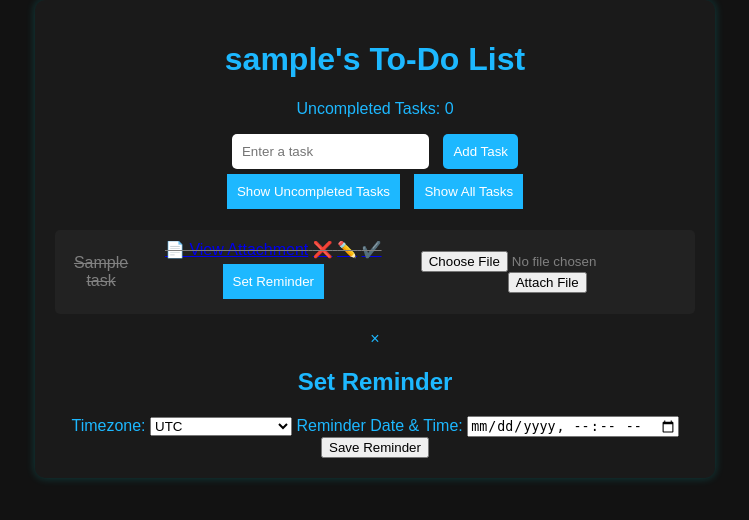
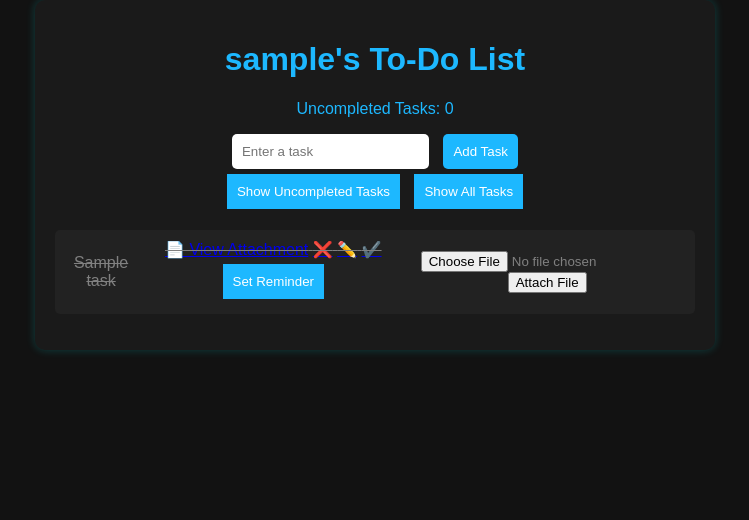
Before and after one commit to danielta18/CloudBerry-CapStone, a Flask app: page / in a window 1280 px wide. Shown: the top 520 px of the page, without its empty margins (265-1014 px from the left). Run offline with Flask 3, Linux system fonts and the light colour scheme; a user stored in the database is signed in; tables that the repository leaves empty hold one stand-in row (values such as "Sample post").

Commit message:
fixing reminder popup

```diff
--- a/app/static/styles.css
+++ b/app/static/styles.css
@@ -56,3 +56,43 @@ h1 {
     margin: 5px;
     cursor: pointer;
 }
+
+.completed {
+    text-decoration: line-through;
+}
+.modal {
+    display: none;
+    position: fixed;
+    z-index: 1;
+    left: 0;
+    top: 0;
+    width: 100%;
+    height: 100%;
+    overflow: auto;
+    background-color: rgba(0,0,0,0.4); /* Dimmed background */
+}
+
+.modal-content {
+    background-color: #fefefe;
+    margin: 10% auto;
+    padding: 20px;
+    border: 1px solid #888;
+    width: 80%;
+    max-width: 500px;
+    box-shadow: 0 5px 15px rgba(0,0,0,0.3);
+    border-radius: 8px;
+}
+
+.close {
+    color: #aaa;
+    float: right;
+    font-size: 28px;
+    font-weight: bold;
+}
+
+.close:hover,
+.close:focus {
+    color: black;
+    text-decoration: none;
+    cursor: pointer;
+}
--- a/app/templates/index.html
+++ b/app/templates/index.html
@@ -3,27 +3,20 @@
 <head>
     <title>{{ username }}'s To-Do List</title>
     <link rel="stylesheet" type="text/css" href="{{ url_for('static', filename='styles.css') }}">
-    <style>
-        .completed {
-            text-decoration: line-through;
-        }
-    </style>
     <script>
-        function confirmDelete(taskId) {
-            if (confirm("Are you sure you want to delete this task?")) {
-                window.location.href = "/delete/" + taskId;
-            }
-        }
+        // Open the popup for a specific task
         function openReminderPopup(taskId) {
             document.getElementById("task_id").value = taskId;
             document.getElementById("reminderPopup").style.display = "block";
         }
 
+        // Close the popup
         function closeReminderPopup() {
             document.getElementById("reminderPopup").style.display = "none";
         }
 
-document.getElementById("reminderForm").onsubmit = async function(event) {
+        // Handle the reminder form submission
+        async function submitReminder(event) {
             event.preventDefault();
 
             const taskId = document.getElementById("task_id").value;
@@ -35,7 +28,11 @@ document.getElementById("reminderForm").onsubmit = async function(event) {
                 headers: {
                     "Content-Type": "application/json"
                 },
-        body: JSON.stringify({ task_id: taskId, timezone: timezone, reminder_datetime: reminderDatetime })
+                body: JSON.stringify({
+                    task_id: taskId,
+                    timezone: timezone,
+                    reminder_datetime: reminderDatetime
+                })
             });
 
             if (response.ok) {
@@ -44,46 +41,61 @@ document.getElementById("reminderForm").onsubmit = async function(event) {
             } else {
                 alert("Failed to set reminder.");
             }
-};
+        }
+
+        // Attach the submit handler after DOM is loaded
+        document.addEventListener("DOMContentLoaded", () => {
+            document.getElementById("reminderForm").addEventListener("submit", submitReminder);
+        });
     </script>
 </head>
 <body>
     <div class="container">
         <h1>{{ username }}'s To-Do List</h1>
         <p>Uncompleted Tasks: {{ uncompleted_tasks_count }}</p>
+
+        <!-- Task Form -->
         <form action="/add" method="post" class="task-form">
             <input type="text" name="title" placeholder="Enter a task" required>
             <button type="submit">Add Task</button>
         </form>
+
+        <!-- Filter Buttons -->
         <div class="button-group">
             <button onclick="window.location.href='/uncompleted'">Show Uncompleted Tasks</button>
             <button onclick="window.location.href='/'">Show All Tasks</button>
         </div>
+
+        <!-- Task List -->
         <ul class="task-list">
             {% for task in tasks %}
                 <li class="task-item {% if task.completed %}completed{% endif %}">
-                    {{ task['title'] }}
+                    {{ task.title }}
                     <div class="button-group">
                         {% if task.attachment_key %}
-                        <a href="{{ url_for('view_attachment', file_key=task.attachment_key|urlencode) }}" target="_blank">📄 View Attachment</a>
+                            <a href="{{ url_for('main.view_attachment', file_key=task.attachment_key|urlencode) }}" target="_blank">📄 View Attachment</a>
                         {% endif %}
-                        <a href="javascript:void(0);" onclick="confirmDelete({{ task['id'] }})">❌</a>
-                        <a href="/edit/{{ task['id'] }}">✏️</a>
-                        <a href="/complete/{{ task['id'] }}">✔️</a>
-                        <button class="btn btn-primary" onclick="openReminderPopup({{ task.id }})">
-                            Set Reminder
-                        </button>
+                        <a href="javascript:void(0);" onclick="confirmDelete({{ task.id }})">❌</a>
+                        <a href="/edit/{{ task.id }}">✏️</a>
+                        <a href="/complete/{{ task.id }}">✔️</a>
+                        <button onclick="openReminderPopup({{ task.id }})">Set Reminder</button>
                     </div>
-                    <form action="/upload/{{ task['id'] }}" method="post" enctype="multipart/form-data">
+
+                    <!-- File Upload Form -->
+                    <form action="/upload/{{ task.id }}" method="post" enctype="multipart/form-data">
                         <input type="file" name="file" required>
                         <button type="submit">Attach File</button>
                     </form>
                 </li>
             {% endfor %}
         </ul>
+
+        <!-- Success Message -->
         {% if task_added %}
             <div id="hideMe">Task Added Successfully</div>
         {% endif %}
+
+        <!-- Popup Modal for Setting Reminder -->
         <div id="reminderPopup" class="modal">
             <div class="modal-content">
                 <span class="close" onclick="closeReminderPopup()">&times;</span>
@@ -93,7 +105,7 @@ document.getElementById("reminderForm").onsubmit = async function(event) {
                     <input type="hidden" id="task_id" name="task_id">
 
                     <label for="timezone">Timezone:</label>
-                    <select id="timezone" name="timezone">
+                    <select id="timezone" name="timezone" required>
                         <option value="UTC">UTC</option>
                         <option value="America/New_York">Eastern Time (ET)</option>
                         <option value="America/Chicago">Central Time (CT)</option>
```
Lines whose indentation alone changed are shown as unchanged.
